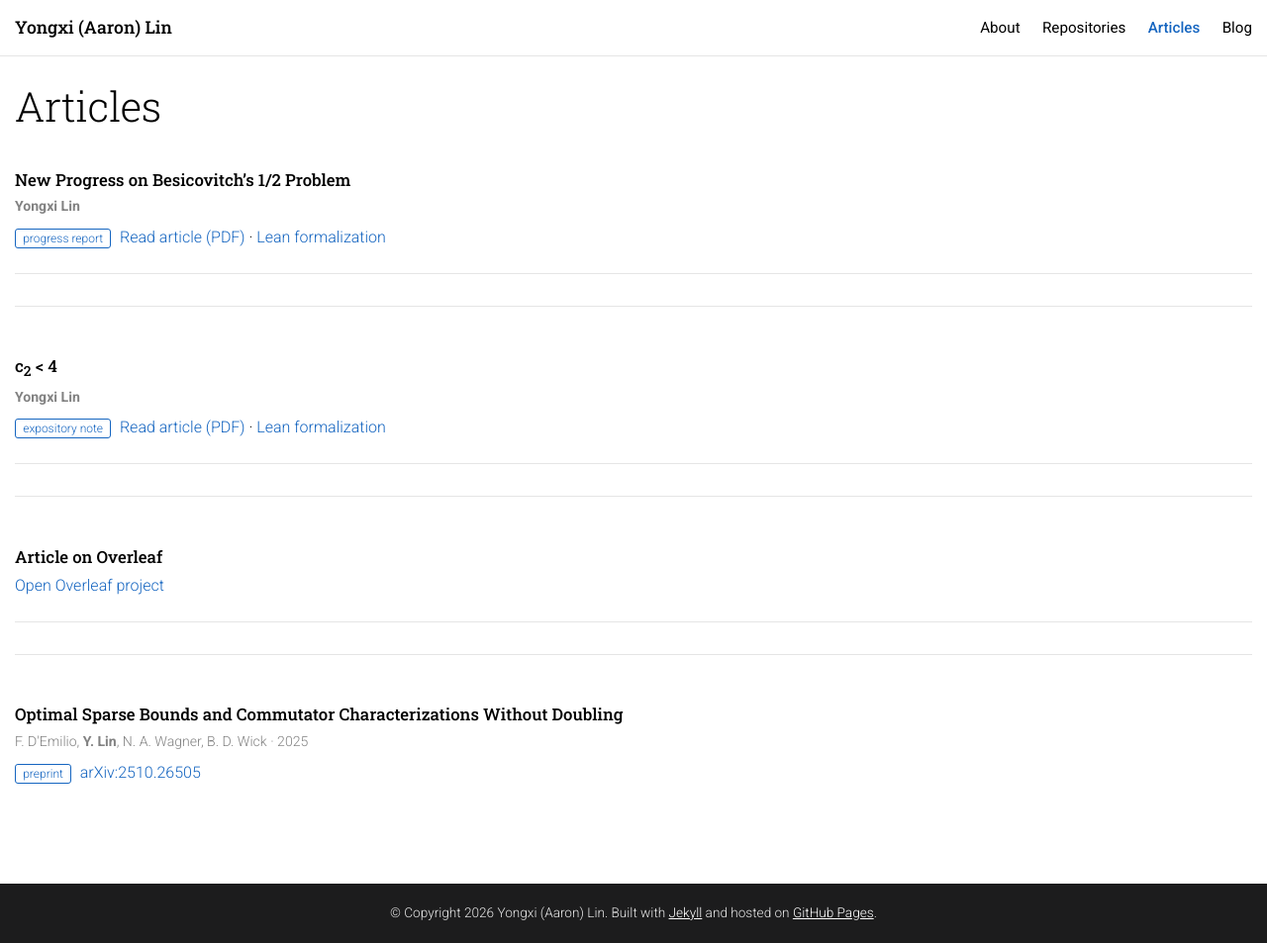
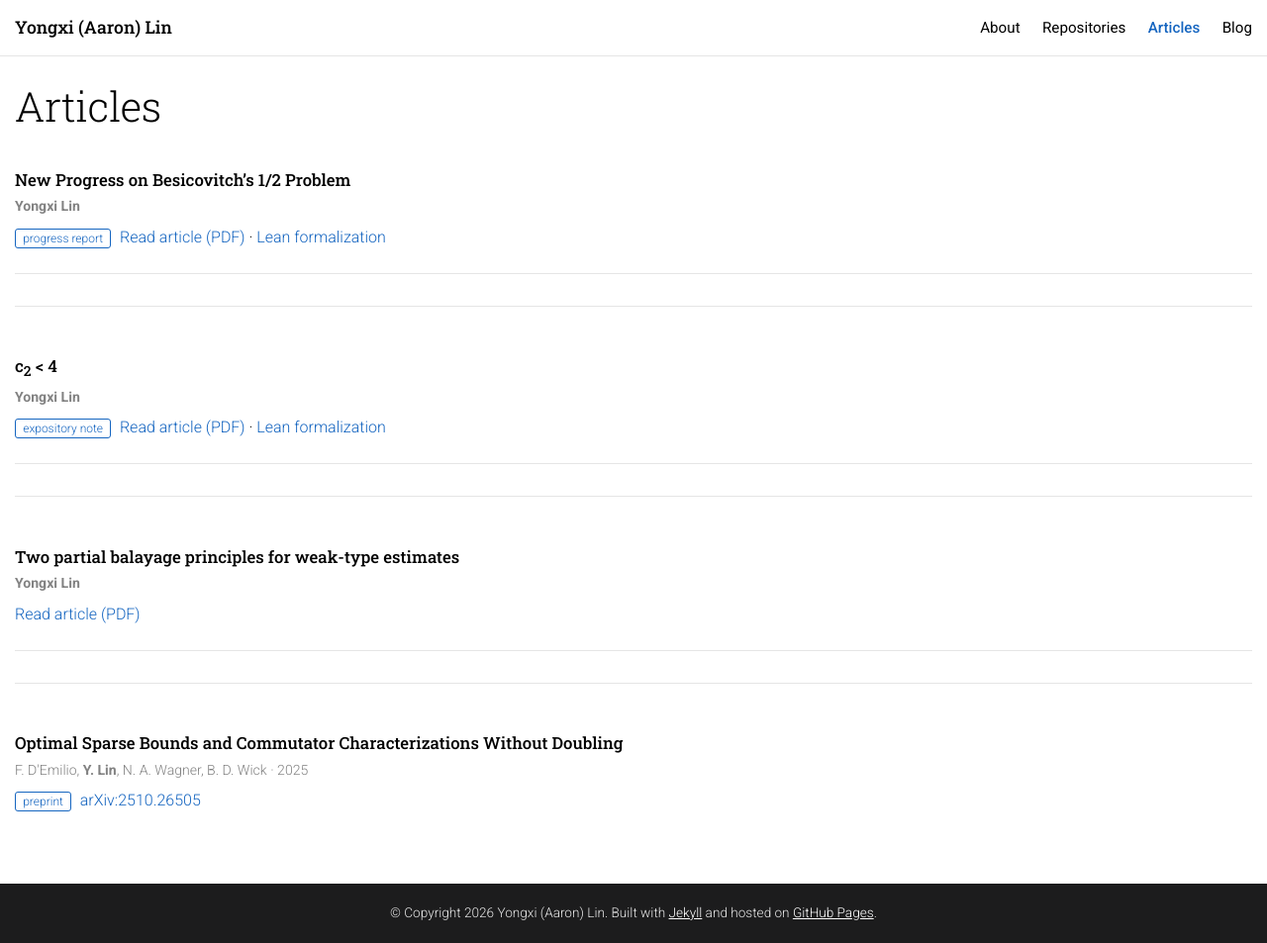
Before and after one commit to CoolRmal/coolrmal.github.io, a Jekyll site: the page built from articles.md, in a window 1280 px wide and 953 px high. Shown: the whole window at 99% size. Built offline with Jekyll 4.4.1, drawn with Linux system fonts in a browser that asks for light colours.

Commit message:
Publish partial balayage article PDF and replace Overleaf placeholder

```diff
--- a/articles.md
+++ b/articles.md
@@ -29,9 +29,10 @@ nav: articles
 <hr>
 
 <div class="entry">
-  <h2 class="entry-title">Article on Overleaf</h2>
+  <h2 class="entry-title">Two partial balayage principles for weak-type estimates</h2>
+  <p class="entry-meta"><strong>Yongxi Lin</strong></p>
   <p>
-    <a href="https://www.overleaf.com/project/6ac26d8e96959b80ed0ef53d" target="_blank" rel="noopener noreferrer">Open Overleaf project</a>
+    <a href="{{ '/assets/papers/two-partial-balayage-principles.pdf' | relative_url }}" target="_blank" rel="noopener noreferrer">Read article (PDF)</a>
   </p>
 </div>
 <hr>
```
Also changed, not shown: 1 other file.
